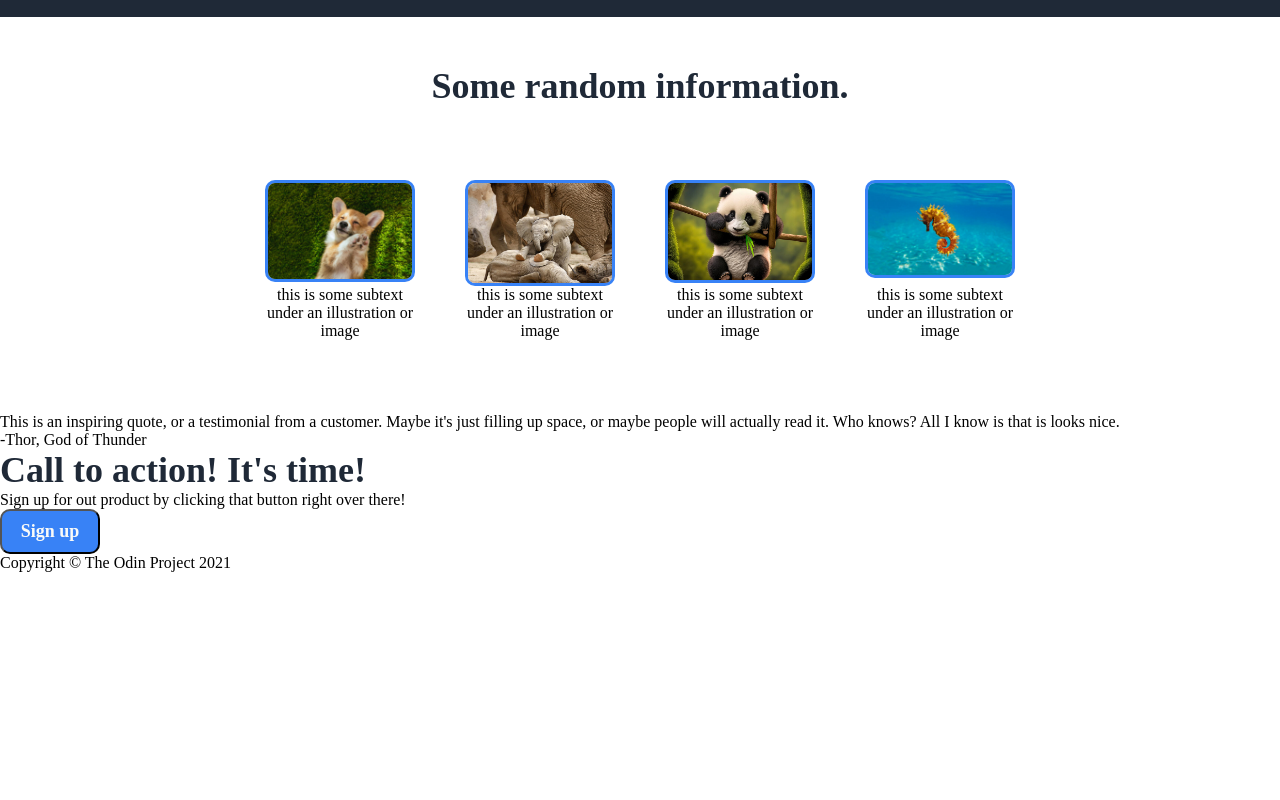
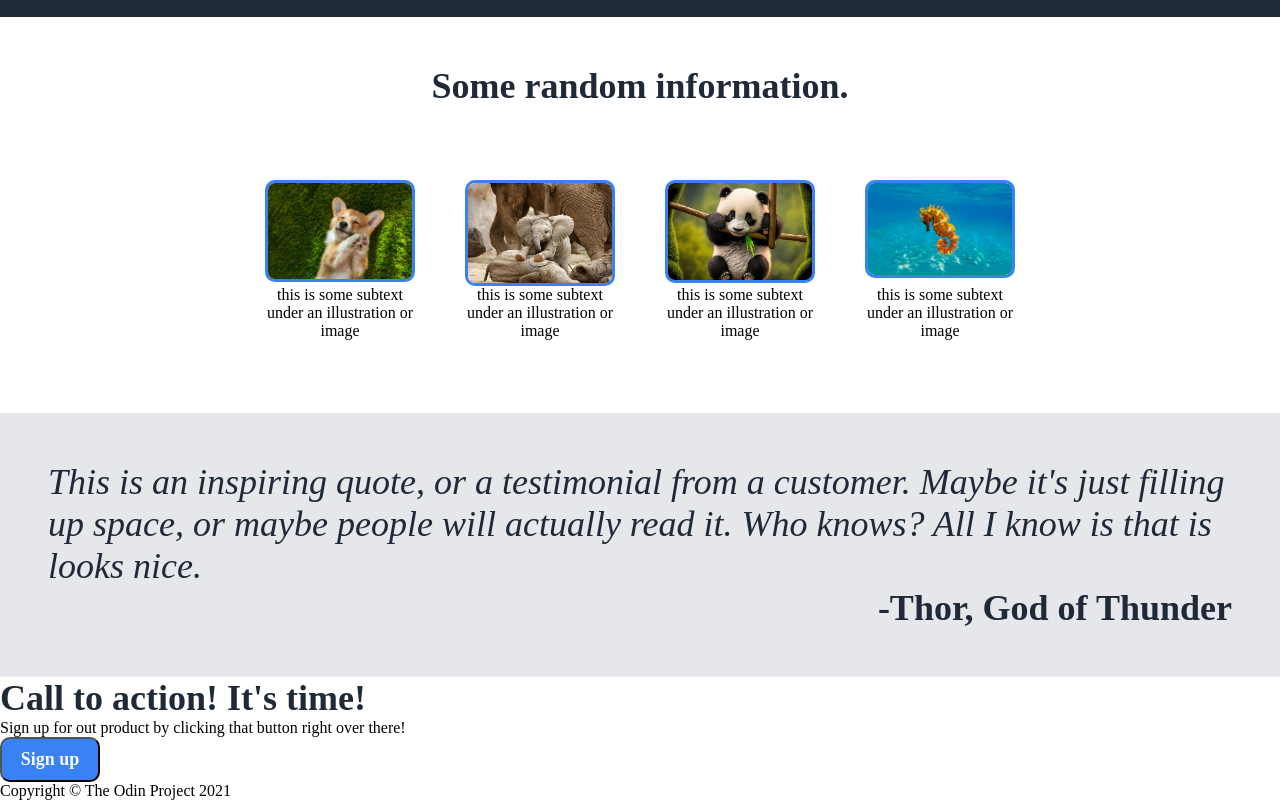
Before and after one commit to AphyRae/odin-landing-page, a plain HTML site: page index.html in a window 1280 px wide. Shown: the part 638-1438 px from the top of the page. Before the commit the page ends 1210 px from the top, so only its background shows below. Drawn offline with Linux system fonts and the light colour scheme.

Commit message:
Css style
added style to the quote section

```diff
--- a/index.html
+++ b/index.html
@@ -59,7 +59,7 @@
             Maybe it's just filling up space, or maybe people will actually read it.
             Who knows? All I know is that is looks nice.
         </p>
-        <p>-Thor, God of Thunder</p>
+        <p class="thor">-Thor, God of Thunder</p>
     </div>
     <div class="content-4">
         <h3>Call to action! It's time!</h3>
--- a/styles.css
+++ b/styles.css
@@ -110,3 +110,17 @@ h3 {
     text-align: center;
     padding: 25px;
 }
+
+.content-3 {
+    background-color: #E5E7EB;
+    font-size: 36px;
+    font-style: italic;
+    color: #1F2937;
+    padding: 48px;
+}
+
+.thor {
+    font-style: normal;
+    font-weight: bold;
+    text-align: end;
+}
```
